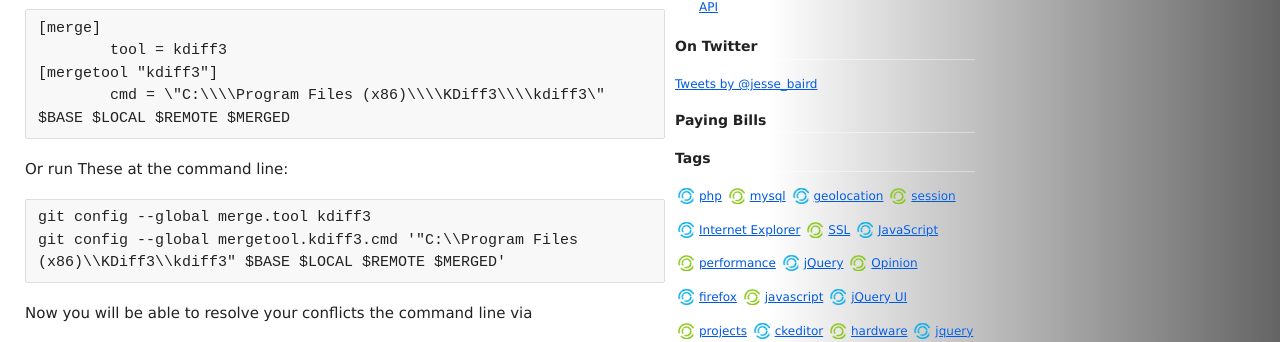
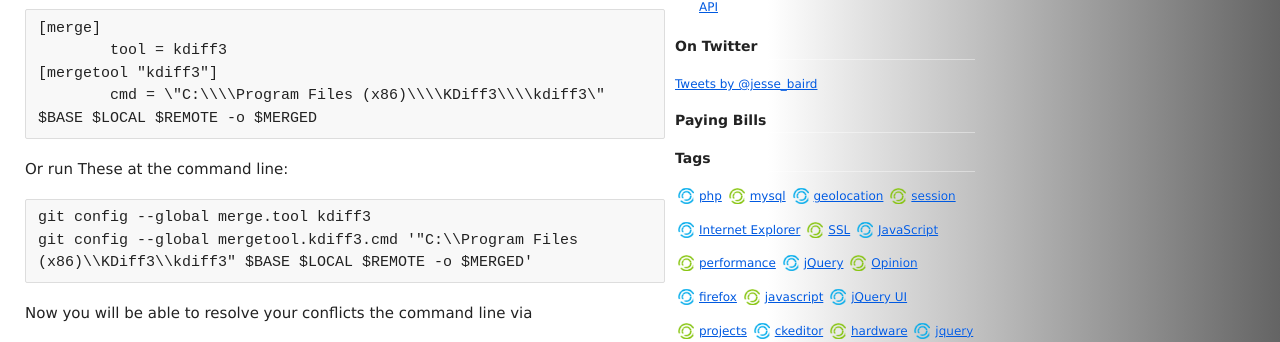
Before and after one commit to jebaird/jebaird.github.com, a Jekyll site: the page built from _posts/2013-07-08-setting-up-kdiff3-as-the-default-merge-tool-for-git-on-windows.md, in a window 1280 px wide. Shown: the part 482-824 px from the top of the page. Built offline with Jekyll 4.4.1, drawn with Linux system fonts in a browser that asks for light colours; Markdown is read by kramdown in place of the engine named in the settings; comment, search, counter and statistics services are not loaded.

Commit message:
added -o option saves the file as the file name

```diff
--- a/_posts/2013-07-08-setting-up-kdiff3-as-the-default-merge-tool-for-git-on-windows.md
+++ b/_posts/2013-07-08-setting-up-kdiff3-as-the-default-merge-tool-for-git-on-windows.md
@@ -12,12 +12,12 @@ Either add this to your gitconfig:
 	[merge]
 		tool = kdiff3
 	[mergetool "kdiff3"]
-		cmd = \"C:\\\\Program Files (x86)\\\\KDiff3\\\\kdiff3\" $BASE $LOCAL $REMOTE $MERGED
+		cmd = \"C:\\\\Program Files (x86)\\\\KDiff3\\\\kdiff3\" $BASE $LOCAL $REMOTE -o $MERGED
 
 Or run These at the command line:
 
 	git config --global merge.tool kdiff3
-	git config --global mergetool.kdiff3.cmd '"C:\\Program Files (x86)\\KDiff3\\kdiff3" $BASE $LOCAL $REMOTE $MERGED'
+	git config --global mergetool.kdiff3.cmd '"C:\\Program Files (x86)\\KDiff3\\kdiff3" $BASE $LOCAL $REMOTE -o $MERGED'
 
 
 Now you will be able to resolve your conflicts the command line via
```
